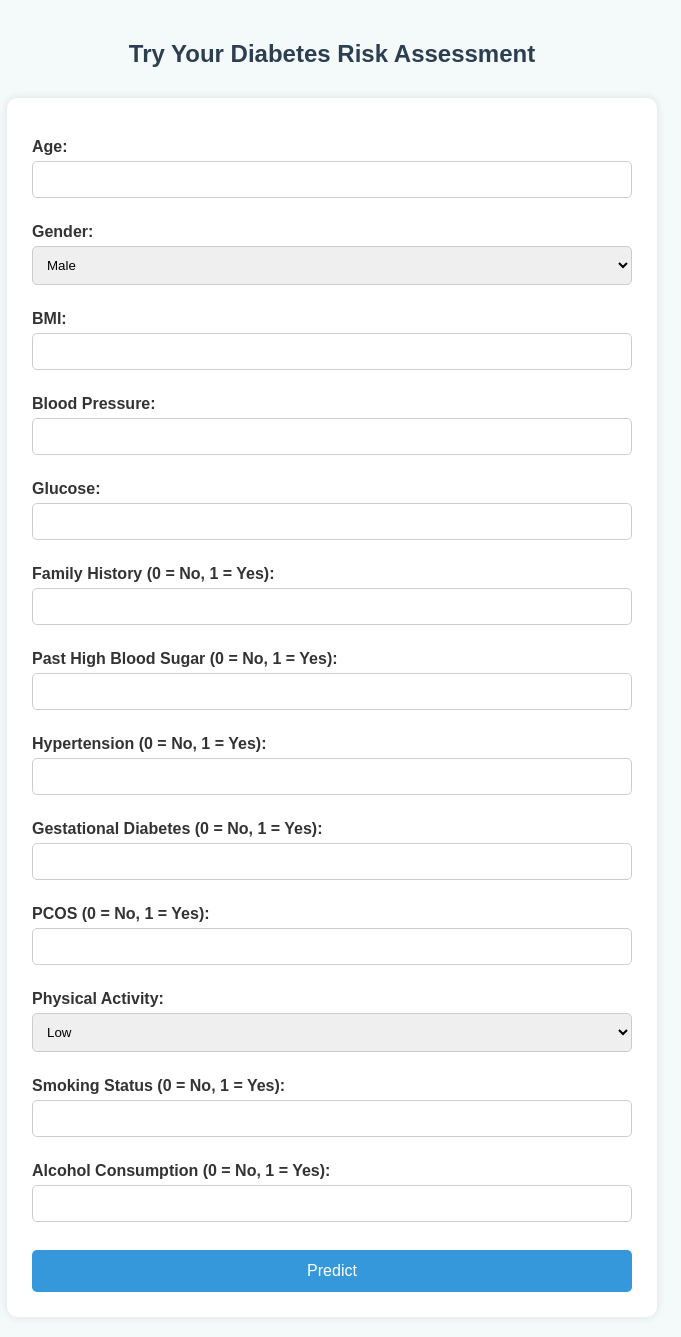
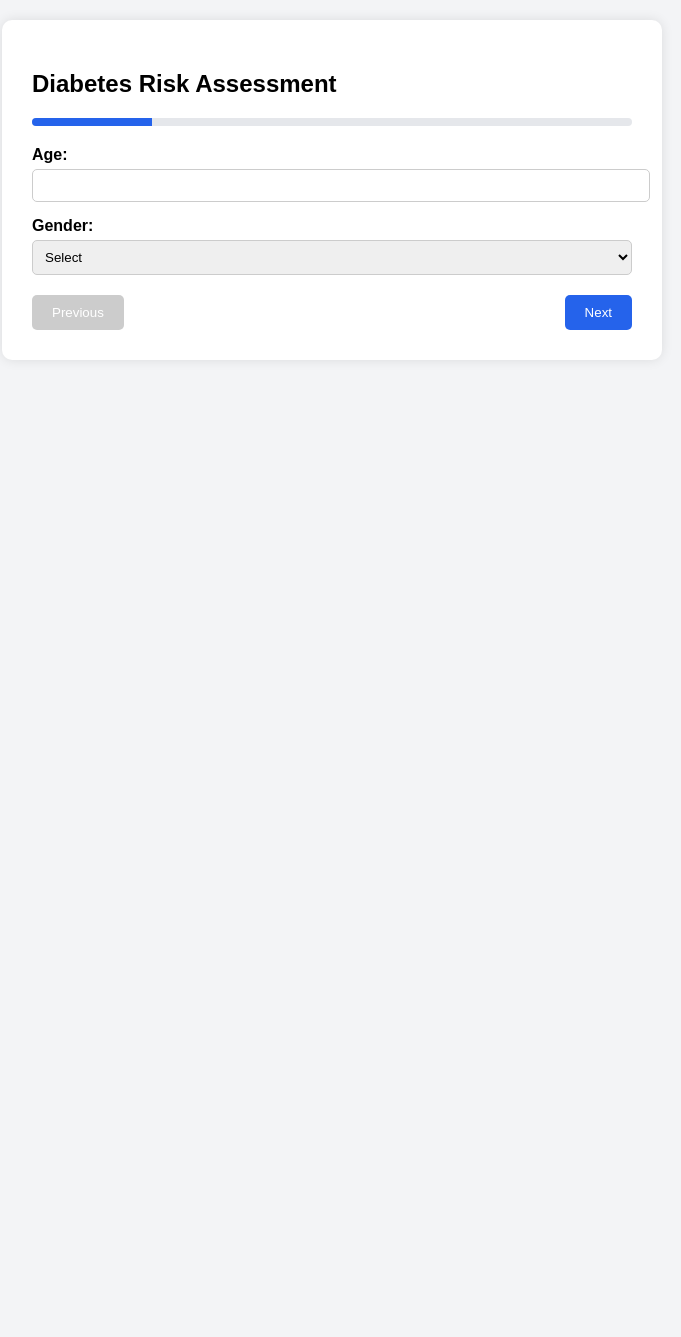
Before and after one commit to BHAVANAKADAVERU/diabetes_risk_assessment, a Flask app: page /try_assessment in a window 1280 px wide. Shown: the whole page, without its empty margins (308-989 px from the left). After the commit the page ends 330 px from the top, so only its background shows below. Run offline with Flask 3, Linux system fonts and the light colour scheme; parts of the project's set-up code (start-up, migrations or seed data) failed here and were passed over.

Commit message:
Add new features

```diff
--- a/templates/try_assessment.html
+++ b/templates/try_assessment.html
@@ -1,63 +1,239 @@
 <!DOCTYPE html>
-<html>
+<html lang="en">
 <head>
-    <title>Diabetes Risk Assessment - Try Assessment</title>
-    <link rel="stylesheet" href="{{ url_for('static', filename='style.css') }}">
+  <meta charset="UTF-8" />
+  <title>Diabetes Risk Assessment</title>
+  <meta name="viewport" content="width=device-width, initial-scale=1.0"/>
+  <style>
+    body {
+      font-family: Arial, sans-serif;
+      background: #f3f4f6;
+      margin: 0;
+      padding: 20px;
+    }
+    .form-container {
+      max-width: 600px;
+      margin: auto;
+      background: #fff;
+      padding: 30px;
+      border-radius: 10px;
+      box-shadow: 0 0 12px rgba(0,0,0,0.1);
+    }
+    .step {
+      display: none;
+    }
+    .step.active {
+      display: block;
+    }
+    .navigation {
+      margin-top: 20px;
+      display: flex;
+      justify-content: space-between;
+    }
+    .navigation button {
+      padding: 10px 20px;
+      background-color: #2563eb;
+      color: white;
+      border: none;
+      border-radius: 5px;
+      cursor: pointer;
+    }
+    .navigation button[disabled] {
+      background-color: #ccc;
+      cursor: default;
+    }
+    .field {
+      margin-bottom: 15px;
+    }
+    label {
+      display: block;
+      font-weight: bold;
+      margin-bottom: 5px;
+    }
+    input, select {
+      width: 100%;
+      padding: 8px;
+      border-radius: 5px;
+      border: 1px solid #ccc;
+    }
+    .progress {
+      height: 8px;
+      background: #e5e7eb;
+      border-radius: 4px;
+      overflow: hidden;
+      margin-bottom: 20px;
+    }
+    .progress-bar {
+      height: 100%;
+      background-color: #2563eb;
+      width: 0%;
+      transition: width 0.3s ease;
+    }
+  </style>
 </head>
 <body>
-    <h2>Try Your Diabetes Risk Assessment</h2>
-    <form method="POST" action="{{ url_for('try_assessment') }}">
-        <label for="Age">Age:</label>
-        <input type="number" id="Age" name="Age" step="any" required><br>
 
-        <label for="Gender">Gender:</label>
-        <select id="Gender" name="Gender" required>
-            <option value="Male">Male</option>
-            <option value="Female">Female</option>
-        </select><br>
+<div class="form-container">
+  <h2>Diabetes Risk Assessment</h2>
+  <div class="progress"><div class="progress-bar" id="progressBar"></div></div>
 
-        <label for="BMI">BMI:</label>
-        <input type="number" id="BMI" name="BMI" step="any" required><br>
+  <form id="multiStepForm" method="POST" action="{{ url_for('try_assessment') }}">
 
-        <label for="BloodPressure">Blood Pressure:</label>
-        <input type="number" id="BloodPressure" name="BloodPressure" step="any" required><br>
+    <!-- Step 1 -->
+    <div class="step active">
+      <div class="field">
+        <label>Age:</label>
+        <input type="number" name="Age" required />
+      </div>
+      <div class="field">
+        <label>Gender:</label>
+        <select name="Gender" required>
+          <option value="">Select</option>
+          <option>Male</option>
+          <option>Female</option>
+        </select>
+      </div>
+    </div>
 
-        <label for="Glucose">Glucose:</label>
-        <input type="number" id="Glucose" name="Glucose" step="any" required><br>
+    <!-- Step 2: Height, Weight, BMI -->
+    <div class="step">
+      <div class="field">
+        <label>Height (cm):</label>
+        <input type="number" id="height" required />
+      </div>
+      <div class="field">
+        <label>Weight (kg):</label>
+        <input type="number" id="weight" required />
+      </div>
+      <div class="field">
+        <label>BMI:</label>
+        <input type="text" name="BMI" id="bmi" readonly required />
+      </div>
+    </div>
 
-        <label for="FamilyHistory">Family History (0 = No, 1 = Yes):</label>
-        <input type="number" id="FamilyHistory" name="FamilyHistory" min="0" max="1" required><br>
+    <!-- Step 3 -->
+    <div class="step">
+      <div class="field">
+        <label>Blood Pressure:</label>
+        <input type="number" name="BloodPressure" required />
+      </div>
+      <div class="field">
+        <label>Glucose:</label>
+        <input type="number" name="Glucose" required />
+      </div>
+      <div class="field">
+        <label>Family History (0 = No, 1 = Yes):</label>
+        <input type="number" name="FamilyHistory" min="0" max="1" required />
+      </div>
+    </div>
 
-        <label for="PastHighBloodSugar">Past High Blood Sugar (0 = No, 1 = Yes):</label>
-        <input type="number" id="PastHighBloodSugar" name="PastHighBloodSugar" min="0" max="1" required><br>
+    <!-- Step 4 -->
+    <div class="step">
+      <div class="field">
+        <label>Past High Blood Sugar (0 = No, 1 = Yes):</label>
+        <input type="number" name="PastHighBloodSugar" min="0" max="1" required />
+      </div>
+      <div class="field">
+        <label>Hypertension (0 = No, 1 = Yes):</label>
+        <input type="number" name="Hypertension" min="0" max="1" required />
+      </div>
+      <div class="field">
+        <label>Gestational Diabetes (0 = No, 1 = Yes):</label>
+        <input type="number" name="GestationalDiabetes" min="0" max="1" required />
+      </div>
+    </div>
 
-        <label for="Hypertension">Hypertension (0 = No, 1 = Yes):</label>
-        <input type="number" id="Hypertension" name="Hypertension" min="0" max="1" required><br>
+    <!-- Step 5 -->
+    <div class="step">
+      <div class="field">
+        <label>PCOS (0 = No, 1 = Yes):</label>
+        <input type="number" name="PCOS" min="0" max="1" required />
+      </div>
+      <div class="field">
+        <label>Physical Activity:</label>
+        <select name="PhysicalActivity" required>
+          <option value="">Select</option>
+          <option>Low</option>
+          <option>Moderate</option>
+          <option>High</option>
+        </select>
+      </div>
+      <div class="field">
+        <label>Smoking Status (0 = No, 1 = Yes):</label>
+        <input type="number" name="Smoking" min="0" max="1" required />
+      </div>
+      <div class="field">
+        <label>Alcohol Consumption (0 = No, 1 = Yes):</label>
+        <input type="number" name="Alcohol" min="0" max="1" required />
+      </div>
+    </div>
 
-        <label for="GestationalDiabetes">Gestational Diabetes (0 = No, 1 = Yes):</label>
-        <input type="number" id="GestationalDiabetes" name="GestationalDiabetes" min="0" max="1" required><br>
+    <!-- Navigation -->
+    <div class="navigation">
+      <button type="button" id="prevBtn" onclick="changeStep(-1)">Previous</button>
+      <button type="button" id="nextBtn" onclick="changeStep(1)">Next</button>
+    </div>
 
-        <label for="PCOS">PCOS (0 = No, 1 = Yes):</label>
-        <input type="number" id="PCOS" name="PCOS" min="0" max="1" required><br>
+    <!-- Final Submit -->
+    <div id="submitSection" style="display:none; text-align:center; margin-top: 20px;">
+      <input type="submit" value="Predict" style="padding:10px 30px; background:#10b981; color:white; border:none; border-radius:5px; font-size:16px;" />
+    </div>
+  </form>
 
-        <label for="PhysicalActivity">Physical Activity:</label>
-        <select id="PhysicalActivity" name="PhysicalActivity" required>
-            <option value="Low">Low</option>
-            <option value="Moderate">Moderate</option>
-            <option value="High">High</option>
-        </select><br>
+  {% if result %}
+    <h3 style="margin-top: 20px;">Prediction Result: {{ result }}</h3>
+  {% endif %}
+</div>
 
-        <label for="Smoking">Smoking Status (0 = No, 1 = Yes):</label>
-        <input type="number" id="Smoking" name="Smoking" min="0" max="1" required><br>
+<script>
+  let currentStep = 0;
+  const steps = document.querySelectorAll('.step');
+  const progressBar = document.getElementById('progressBar');
+  const submitSection = document.getElementById('submitSection');
+  const nextBtn = document.getElementById('nextBtn');
 
-        <label for="Alcohol">Alcohol Consumption (0 = No, 1 = Yes):</label>
-        <input type="number" id="Alcohol" name="Alcohol" min="0" max="1" required><br><br>
+  function showStep(step) {
+    steps.forEach((s, i) => s.classList.toggle('active', i === step));
+    document.getElementById('prevBtn').disabled = step === 0;
+    progressBar.style.width = `${((step + 1) / steps.length) * 100}%`;
+    nextBtn.style.display = step === steps.length - 1 ? "none" : "inline-block";
+    submitSection.style.display = step === steps.length - 1 ? "block" : "none";
+  }
 
-        <input type="submit" value="Predict">
-    </form>
+  function changeStep(n) {
+    if (n === 1 && !validateForm()) return;
+    currentStep += n;
+    if (currentStep >= steps.length) return;
+    showStep(currentStep);
+  }
 
-    {% if result %}
-        <h3>Prediction Result: {{ result }}</h3>
-    {% endif %}
+  function validateForm() {
+    const inputs = steps[currentStep].querySelectorAll('input, select');
+    for (let input of inputs) {
+      if (!input.checkValidity()) {
+        input.reportValidity();
+        return false;
+      }
+    }
+    return true;
+  }
+
+  // Auto-calculate BMI
+  document.getElementById('height').addEventListener('input', calcBMI);
+  document.getElementById('weight').addEventListener('input', calcBMI);
+  function calcBMI() {
+    const height = parseFloat(document.getElementById('height').value);
+    const weight = parseFloat(document.getElementById('weight').value);
+    if (height > 0 && weight > 0) {
+      const bmi = (weight / ((height / 100) ** 2)).toFixed(1);
+      document.getElementById('bmi').value = bmi;
+    } else {
+      document.getElementById('bmi').value = '';
+    }
+  }
+
+  showStep(currentStep);
+</script>
+
 </body>
 </html>
```
